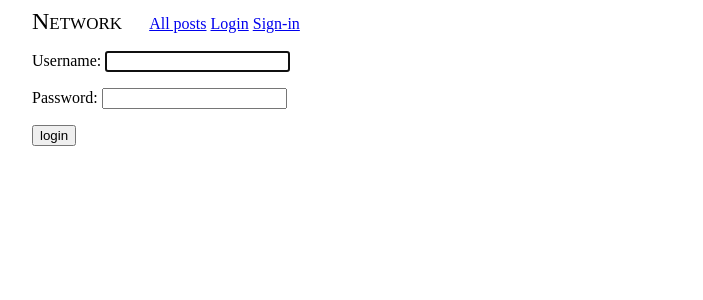
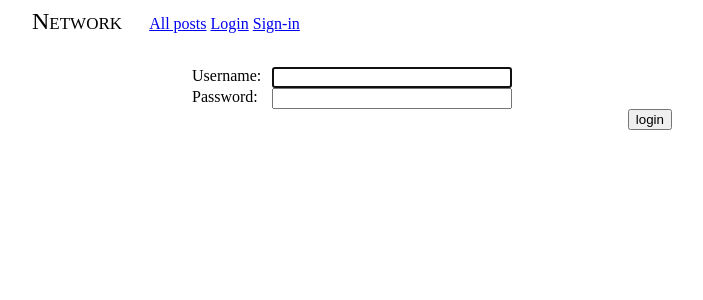
Before and after one commit to mbivert/django-network, a Django app: page /login/ in a window 1280 px wide. Shown: the top 300 px of the page, without its empty margins (288-991 px from the left). Run offline with Django 4.2, Linux system fonts and the light colour scheme.

Commit message:
customizing the login form

```diff
--- a/networksite/network/forms.py
+++ b/networksite/network/forms.py
@@ -1,5 +1,5 @@
 from django.contrib.auth       import get_user_model
-from django.contrib.auth.forms import UserCreationForm
+from django.contrib.auth.forms import UserCreationForm, AuthenticationForm
 from .models                   import Post
 from django.forms              import ModelForm, Textarea
 
@@ -17,3 +17,12 @@ class PostForm(ModelForm):
 		widgets = {
 			"content": Textarea(attrs={"class": "content"}),
 		}
+
+class LoginForm(AuthenticationForm):
+	template_name = "network/form_login.html"
+	class Meta:
+		model   = get_user_model()
+		fields  = ['username', 'password']
+		widgets = {
+			"content": Textarea(attrs={"class": "content"}),
+		}
--- a/networksite/network/templates/network/form_post.html
+++ b/networksite/network/templates/network/form_post.html
@@ -1,3 +1,7 @@
+<div>
+	{% if form.non_field_errors %}
+		{{ form.non_field_errors }}
+	{% endif %}
 	<div>
 		{{ form.name.errors }}
 		<label for="name">Name:</label> {{ form.name }}
@@ -6,3 +10,4 @@
 		{{ form.content.errors }}
 		{{ form.content }}
 	</div>
+</div>
--- a/networksite/network/templates/network/login.html
+++ b/networksite/network/templates/network/login.html
@@ -2,11 +2,11 @@
 
 {% block content %}
 
-<form method="post" action="{% url 'network:login' %}">
+<form method="post" action="{% url 'network:login' %}" class="login-form">
 	{% csrf_token %}
-	{{ form.as_p }}
+	{{ form }}
 	<input type="hidden" name="next" value="{{ next }}">
-	<input type="submit" value="login">
+	<input type="submit" class="login-submit" value="login">
 </form>
 
 {% endblock %}
--- a/networksite/network/templates/network/main.html
+++ b/networksite/network/templates/network/main.html
@@ -25,11 +25,14 @@
 				font-size         : 1.5em;
 				margin-right      : 1em;
 			}
-			.add-post-form .content {
+			.new-form .content {
 				width  : 100%;
 				height : 5em;
 			}
-			.submit-post {
+			.login-form {
+				margin-top : 2em;
+			}
+			.post-submit, .login-submit {
 				float : right;
 			}
 			.add-post-form {
@@ -46,6 +49,12 @@
 			}
 			.helptext {
 				font-size        : x-small;
+			}
+			.login-form-field {
+				width                 : 50%;
+				margin-left           : 25%;
+				display               : grid;
+				grid-template-columns : 1fr 3fr;
 			}
 		</style
 	</head>
--- a/networksite/network/templates/network/posts.html
+++ b/networksite/network/templates/network/posts.html
@@ -3,10 +3,10 @@
 {% block content %}
 
 {% if user.is_authenticated %}
-	<form action="{% url 'network:new' %}" method="POST" class="add-post-form">
+	<form action="{% url 'network:new' %}" method="POST" class="new-form">
 		{% csrf_token %}
 		{{ params.form }}
-		<button type="submit" class="submit-post">Post</button>
+		<button type="submit" class="post-submit">Post</button>
 	</form>
 {% endif %}
 {% if params.posts %}
--- a/networksite/network/urls.py
+++ b/networksite/network/urls.py
@@ -1,6 +1,7 @@
 from django.urls               import path
 from network                   import views
 from django.contrib.auth.views import LoginView, LogoutView
+from .forms                    import LoginForm
 
 app_name = 'network'
 
@@ -12,6 +13,7 @@ urlpatterns = [
 			redirect_authenticated_user=True,
 			# This is the default; made explicit
 			redirect_field_name='next',
+			authentication_form=LoginForm,
 		), name = 'login'),
 
 	path('logout/',  LogoutView.as_view(), name='logout'),
```
Also changed, not shown: networksite/network/templates/network/form_login.html (added, +25 -0 lines), networksite/db.sqlite3. Lines whose indentation alone changed are shown as unchanged.
